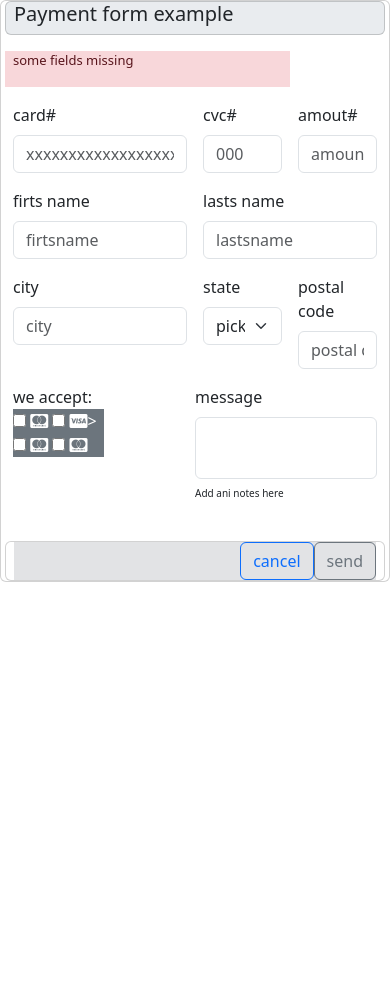
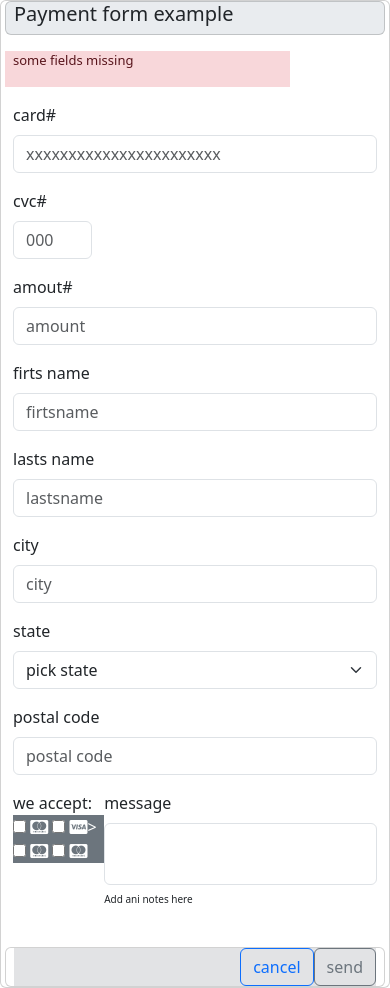
Before and after one commit to 4GeeksAcademy/javier-formulario, a plain HTML site: page index.html in a window 390 px wide. Before the commit the page ends 844 px from the top, so only its background shows below. Drawn offline with nearby package versions, Linux system fonts and the light colour scheme.

Commit message:
comabi-responsive

```diff
--- a/index.html
+++ b/index.html
@@ -24,9 +24,9 @@
 
 
 
-    <div class="col-9 bg-danger-subtle text-danger-emphasis"><p style="font-size: small;"> some fields missing</p></div>
+    <div class="col-9  bg-danger-subtle text-danger-emphasis"><p style="font-size: small;"> some fields missing</p></div>
 
-    <div class="col-6">
+    <div class="col-md-6">
         <label for="card#input" class="form-label">card#</label>
         <input type="password" class="form-control" id="card#input" placeholder="xxxxxxxxxxxxxxxxxxxxxxx">
     </div>
@@ -35,27 +35,27 @@
         <input type="password" class="form-control" id="cvc#input" placeholder="000">
     </div>
 
-    <div class="col-3">
+    <div class="col-md-3">
       <label for="amountinput" class="form-label">amout#</label>
          <input type="amount" class="form-control" id="amounttinput" placeholder="amount">
      </div>
 
-     <div class="col-6">
+     <div class="col-md-6">
       <label for="firtsname#input" class="form-label">firts name</label>
          <input type="text" class="form-control" id="firtsname#input" placeholder="firtsname">
      </div>
 
-     <div class="col-6">
+     <div class="col-md-6">
       <label for="lastsnameinput" class="form-label">lasts name</label>
          <input type="text" class="form-control" id="lastsnameinput" placeholder="lastsname">
      </div>
 
-     <div class="col-6">
+     <div class="col-md-6">
       <label for="city#input" class="form-label">city</label>
          <input type="text" class="form-control" id="cityinput" placeholder="city">
      </div>
 
-     <div class="col-3">
+     <div class="col-md-3">
       <label for="state#input" class="form-label">state</label>
       <select class="form-select" id="inputGroupSelect04" aria-label="Example select with button addon">
         <option selected>pick state</option>
@@ -69,14 +69,14 @@
 
     </div>
 
-     <div class="col-3">
+     <div class="col-md-3">
       <label for="postalcodeinput" class="form-label">postal code</label>
          <input type="text" class="form-control" id="cityinput" placeholder="postal code">
      </div>
 
      <div class="d-flex justify-content-between"">
 
-     <div class="col-3" >
+     <div class="col-md-3" >
       <label for="checkterms" class="form-chek-label">we accept:</label>
       <div class="form-chek bg-secondary text-white">
         <input type="checkbox" id="checkterms" class="form-chek-input">
@@ -91,7 +91,7 @@
      </div>
 
 
-     <div class="col-6">
+     <div class="col-md-6">
      <label for="messageinput" class="form-label">message</label>
         <input style="font-size: xx-large;" type="message" class="form-control " id="message">
         <label for="messageinput" class="form-label"><p style="font-size: x-small;">Add ani notes here</p></label>
@@ -100,7 +100,7 @@
      </div>
 
 
-     <div class="card">
+     <div class="card col-md-4">
      <div style="padding-left: 10px;" class="d-flex justify-content-end bg-secondary-subtle text-secondary-emphasis">
       <button class="btn btn-outline-primary" type="button">cancel</button>
       <button class="btn btn-outline-secondary" type="button">send</button>
```
